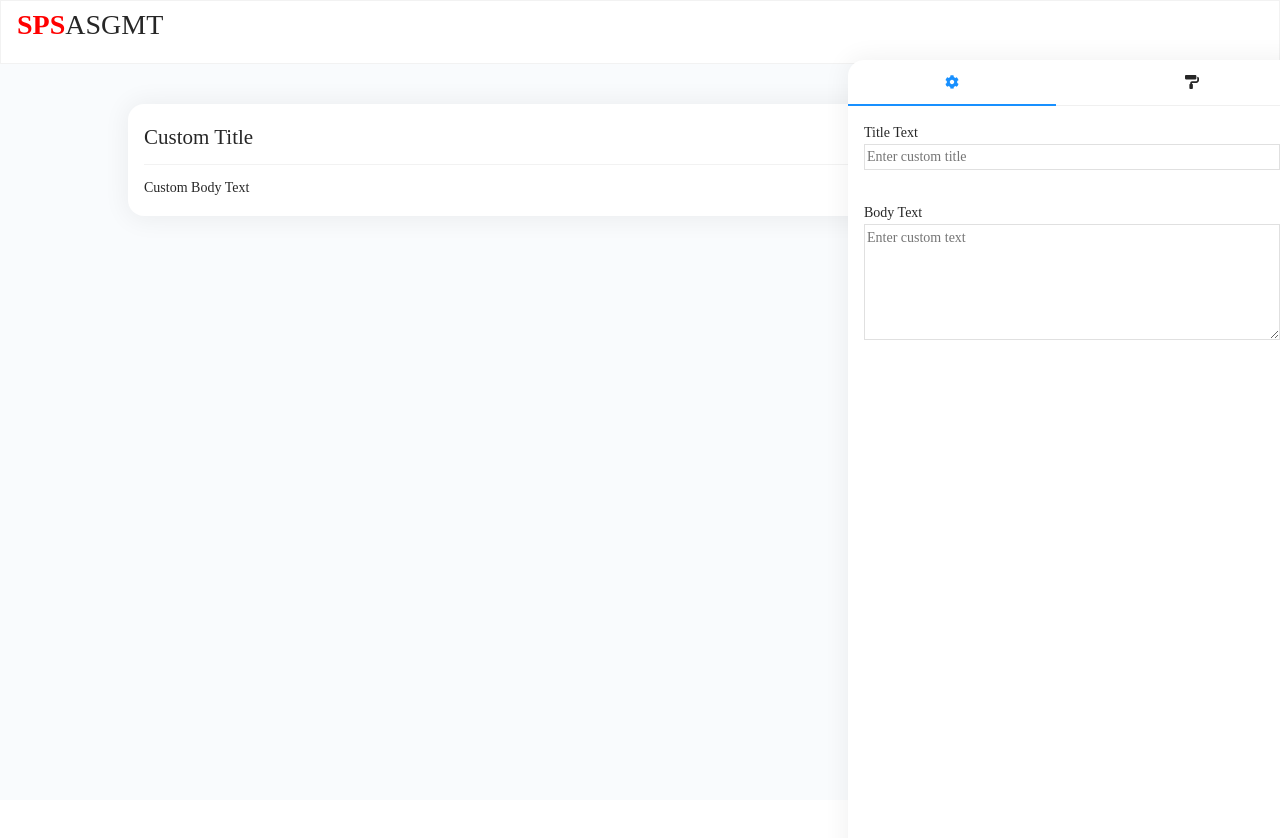
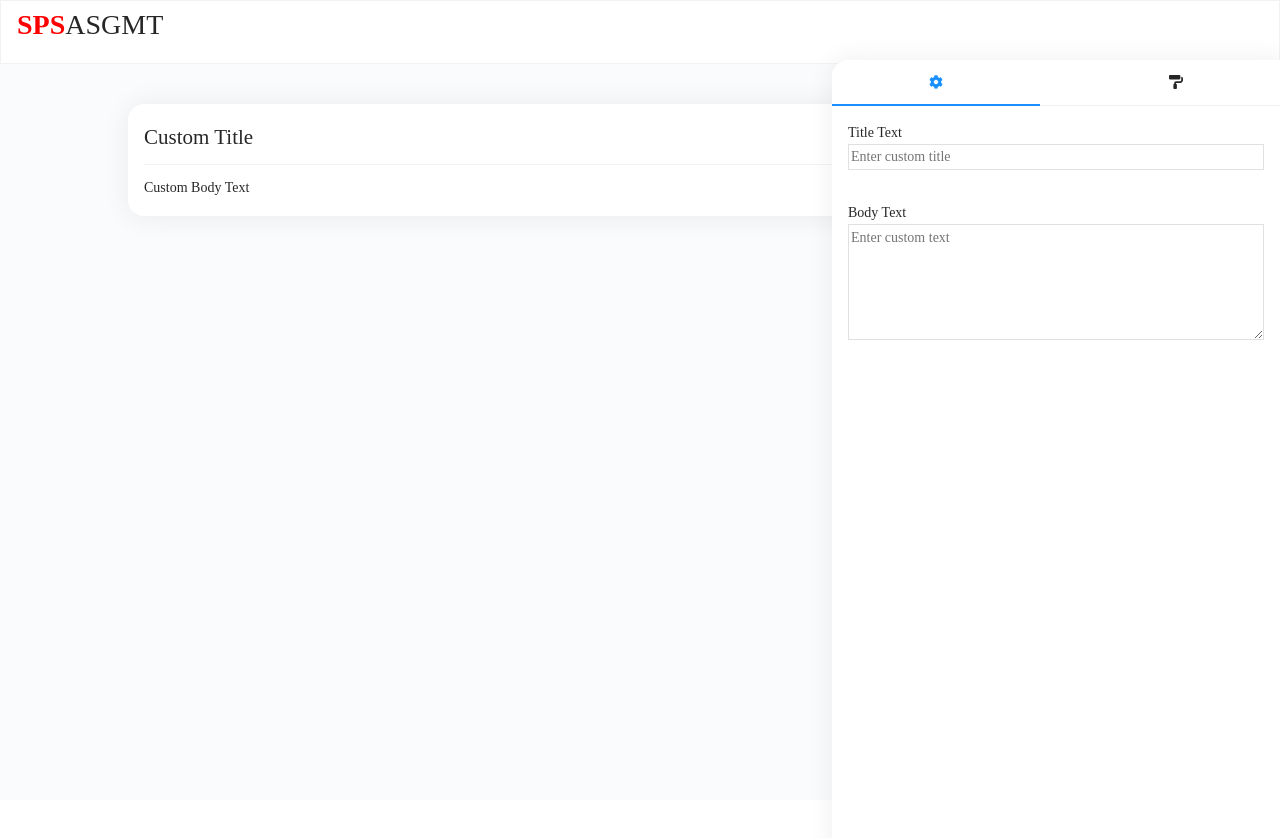
Before and after one commit to SuiYoung/streampoint_tech_test, a React (Create React App) app: page / in a window 1280 px wide. Both pictures are taken after a click on the button 1033 px from the left and 142 px from the top of the page. Shown: the top 838 px of the page. Built offline with nearby package versions, Linux system fonts and the light colour scheme; a web font is replaced by a local one.

Commit message:
minor style changes

```diff
--- a/src/App.css
+++ b/src/App.css
@@ -92,7 +92,7 @@ button {
   position: absolute;
   z-index: 2;
   top: 7.5vh;
-  right: -16px;
+  right: 0px;
 }
 .sideDrawer .open {
   right: 10vw;
@@ -136,7 +136,7 @@ label textarea {
 }
 .styleForm .formFieldSet {
   margin-top: 1rem;
-  border-bottom: #F2F2F2;
+  border-bottom: 1px solid #F2F2F2;
 }
 .styleForm .formFlex {
   width: 80%;
--- a/src/App.less
+++ b/src/App.less
@@ -85,7 +85,7 @@ button {
     position: absolute;
     z-index: 2;
     top: 7.5vh;
-    right: -16px;
+    right: 0px;
 
     .open {
         right: 10vw;
@@ -141,7 +141,7 @@ label {
     }
     .formFieldSet {
         margin-top: 1rem;
-        border-bottom:#F2F2F2;
+        border-bottom:1px solid #F2F2F2;
     }
 
     .formFlex {
```
Also changed, not shown: 1 other file (tests, documents, lock files or other folders).
